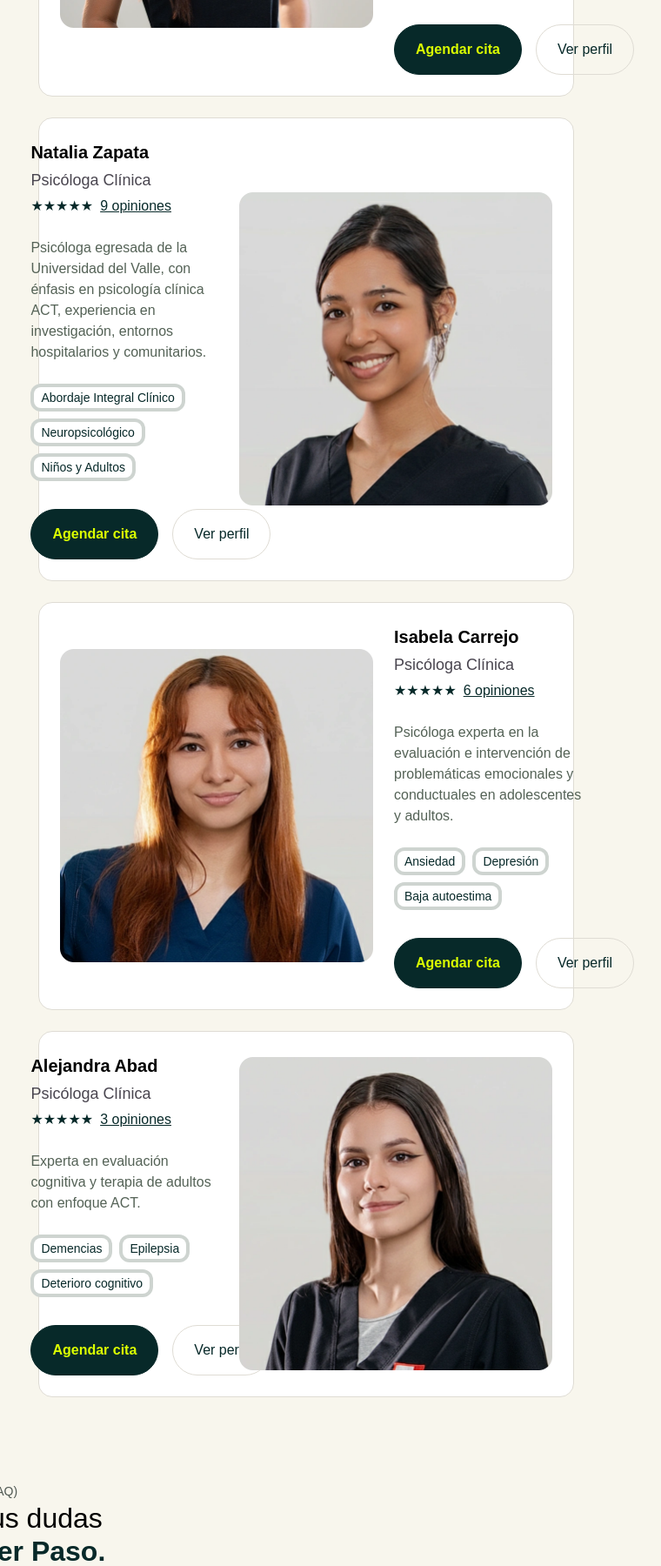
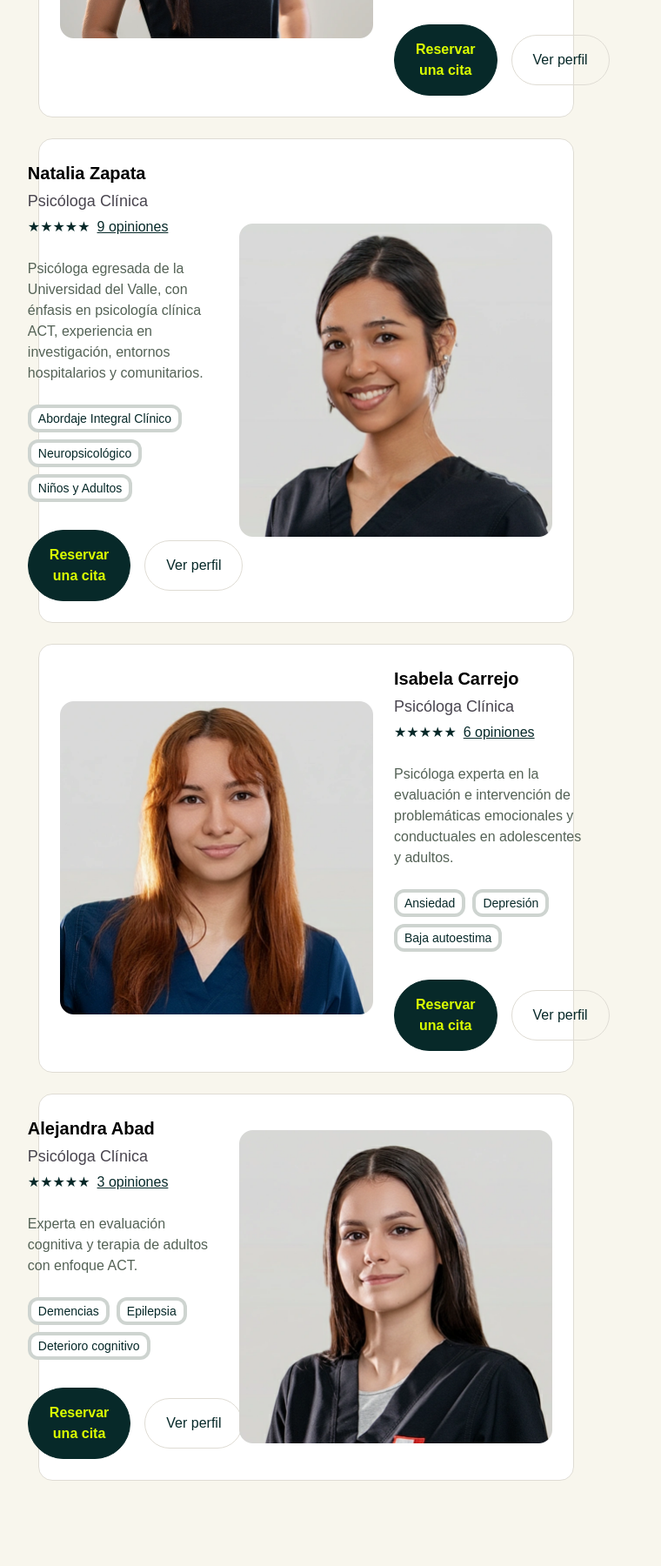
Before and after one commit to ivankstro7/Cronopioneuro, a plain HTML site: page profesionales.html in a window 1280 px wide. Shown: the part 1000-2800 px from the top of the page at 87% size, without its empty margins (288-1048 px from the left). Drawn offline with nearby package versions, Linux system fonts and the light colour scheme.

Commit message:
Update profesionales.html

```diff
--- a/profesionales.html
+++ b/profesionales.html
@@ -8,7 +8,8 @@
     <!-- Meta tags para SEO y compartir en redes -->
     <meta name="description"
         content="Conoce a nuestro equipo de psicólogas y neuropsicólogos en Cali: evaluación neuropsicológica, terapia ACT, psicología clínica y acompañamiento especializado.">
-    <meta name="keywords" content="profesionales de psicología, neuropsicología, equipo clínico, psicóloga clínica, neuropsicóloga, terapias ACT, Cali">
+    <meta name="keywords"
+        content="profesionales de psicología, neuropsicología, equipo clínico, psicóloga clínica, neuropsicóloga, terapias ACT, Cali">
     <meta name="author" content="Cronopio Neuro">
 
     <!-- Open Graph (para WhatsApp, Facebook, etc.) -->
@@ -72,7 +73,7 @@
 
 <body>
     <!-- Topbar Promocional -->
-    <div class="top-bar text-white py-2">
+    <div class="top-bar text-white py-2" data-aos="fade-down" data-aos-delay="100">
         <div class="container d-flex justify-content-between align-items-center small">
             <span class="d-none d-md-inline">Cronopio · Centro de Neurociencias e Intervención Clínica</span>
             <span class="mx-auto mx-md-0 d-block d-md-none text-center">Sesión de Conocimiento con tarifa
@@ -82,7 +83,7 @@
         </div>
     </div>
     <!-- Header / Navbar -->
-    <nav class="navbar navbar-expand-xl sticky-top">
+    <nav class="navbar navbar-expand-xl sticky-top" data-aos="fade-down" data-aos-delay="100">
         <div class="container">
             <a class="navbar-brand" href="index.html">
                 <img src="assets/img/01.hero_image/logo_primary.webp" alt="Cronopio Logo" height="45">
@@ -245,22 +246,23 @@
         <div class="container col-12 col-xl-6 offset-xl-3">
             <!-- Párrafo + mascota: fila desktop, columna mobile (párrafo primero) -->
             <div class="row align-items-center mb-5">
-                <h2 class="mb-5 d-block d-md-none">
+                <h2 class="mb-5 d-block d-md-none" data-aos="fade-in" data-aos-delay="300">
                     Tu proceso está guiado por
                     <strong class="color-text-brand">especialistas,</strong> no por
                     algoritmos.
                 </h2>
-                <h2 class="mb-5 d-none d-md-block">
+                <h2 class="mb-5 d-none d-md-block" data-aos="fade-in" data-aos-delay="300">
                     Tu proceso está guiado por<br>
                     <strong class="color-text-brand">especialistas,</strong> no por<br>
                     algoritmos.
                 </h2>
-                <div class="d-flex flex-column flex-md-row">
+                <div class="d-flex flex-column flex-md-row" data-aos="fade-in" data-aos-delay="300">
                     <p class="mb-0">
                         Conoce al equipo de profesionales que aporta experiencia, calidez y compromiso científico para
                         garantizar que tu camino hacia el bienestar sea efectivo y seguro.
                     </p>
-                    <div class="col-12 col-md-6 d-flex justify-content-md-end justify-content-start mt-3 mt-md-0">
+                    <div class="col-12 col-md-6 d-flex justify-content-md-end justify-content-start mt-3 mt-md-0"
+                        data-aos="fade-down" data-aos-delay="300">
                         <img src="assets/img/08.profesionales/Mascota-cronopio.webp" alt="Mascota Cronopio"
                             class="imagen-mascota" style="width:250px;height:250px;object-fit:contain;">
                     </div>
@@ -268,7 +270,7 @@
             </div>
             <div class="row g-4">
                 <!-- Tania -->
-                <div class="col-12 mt-0">
+                <div class="col-12 mt-0" data-aos="fade-up" data-aos-delay="100">
                     <div
                         class="card d-flex flex-column flex-lg-row align-items-lg-center p-4 h-100 background-neutro-050 gap-3 gap-lg-4">
                         <div class="imagen-profesional">
@@ -299,10 +301,12 @@
                                         cognitivo</span></div>
                             </div>
                             <div class="d-flex flex-column flex-md-row align-items-center mt-auto pt-2 gap-3">
-                                <a href="https://wa.me/573042725677" target="_blank" rel="noopener noreferrer"
-                                    class="col-12 col-md-auto btn btn-primary text-on-brand"
-                                    aria-label="Contactar por WhatsApp" title="Contactar por WhatsApp">
-                                    Agendar cita</a>
+                                <a id="zl-url" class="zl-url btn btn-primary"
+                                    href="https://www.doctoralia.co/tania-jaramillo-gil/neuropsicologo/cali"
+                                    target="_blank" rel="nofollow" data-zlw-doctor="tania-jaramillo-gil"
+                                    data-zlw-type="big_with_calendar" data-zlw-opinion="false"
+                                    data-zlw-hide-branding="true" data-zlw-saas-only="false"
+                                    data-zlw-a11y-title="Widget de reserva de citas médicas">Reservar una cita</a>
                                 <a href="tania-jaramillo.html"
                                     class="col-12 col-md-auto btn-link text-decoration-none text-center">Ver perfil</a>
                             </div>
@@ -310,7 +314,7 @@
                     </div>
                 </div>
                 <!-- Natalia -->
-                <div class="col-12">
+                <div class="col-12" data-aos="fade-up" data-aos-delay="200">
                     <div
                         class="card d-flex flex-column flex-lg-row-reverse align-items-lg-center p-4 h-100 background-neutro-050 gap-3 gap-lg-4">
                         <div class="imagen-profesional">
@@ -343,10 +347,11 @@
                                 </div>
                             </div>
                             <div class="d-flex flex-column flex-md-row align-items-center mt-auto pt-2 gap-3">
-                                <a href="https://wa.me/573042725677" target="_blank" rel="noopener noreferrer"
-                                    class="col-12 col-md-auto btn btn-primary text-on-brand"
-                                    aria-label="Contactar por WhatsApp" title="Contactar por WhatsApp">
-                                    Agendar cita</a>
+                                <a id="zl-url" class="zl-url btn btn-primary" target="_blank"
+                                    href="https://www.doctoralia.co/natalia-zapata-posso/psicologo/cali#" rel="nofollow"
+                                    data-zlw-doctor="natalia-zapata-posso" data-zlw-type="big_with_calendar"
+                                    data-zlw-opinion="false" data-zlw-hide-branding="true" data-zlw-saas-only="true"
+                                    data-zlw-a11y-title="Widget de reserva de citas médicas">Reservar una cita</a>
                                 <a href="natalia-Zapata.html"
                                     class="col-12 col-md-auto btn-link text-decoration-none text-center">Ver perfil</a>
                             </div>
@@ -354,7 +359,7 @@
                     </div>
                 </div>
                 <!-- Isabela -->
-                <div class="col-12">
+                <div class="col-12" data-aos="fade-up" data-aos-delay="300">
                     <div
                         class="card card d-flex flex-column flex-lg-row align-items-lg-center p-4 h-100 background-neutro-050 gap-3 gap-lg-4">
                         <div class="imagen-profesional">
@@ -384,10 +389,12 @@
                                         autoestima</span></div>
                             </div>
                             <div class="d-flex flex-column flex-md-row align-items-center mt-auto pt-2 gap-3">
-                                <a href="https://wa.me/573042725677" target="_blank" rel="noopener noreferrer"
-                                    class="col-12 col-md-auto btn btn-primary text-on-brand"
-                                    aria-label="Contactar por WhatsApp" title="Contactar por WhatsApp">
-                                    Agendar cita</a>
+                                <a id="zl-url" class="zl-url btn btn-primary" target="_blank"
+                                    href="https://www.doctoralia.co/isabela-carrejo-hurtado/psicologo/cali"
+                                    rel="nofollow" data-zlw-doctor="isabela-carrejo-hurtado"
+                                    data-zlw-type="big_with_calendar" data-zlw-opinion="false"
+                                    data-zlw-hide-branding="true" data-zlw-saas-only="true"
+                                    data-zlw-a11y-title="Widget de reserva de citas médicas">Reservar una cita</a>
                                 <a href="isabela-carrejo.html"
                                     class="col-12 col-md-auto btn-link text-decoration-none text-center">Ver perfil</a>
                             </div>
@@ -395,7 +402,7 @@
                     </div>
                 </div>
                 <!-- Alejandra -->
-                <div class="col-12">
+                <div class="col-12" data-aos="fade-up" data-aos-delay="400">
                     <div
                         class="card card d-flex flex-column flex-lg-row-reverse align-items-lg-center p-4 h-100 background-neutro-050 gap-3 gap-lg-4">
                         <div class="imagen-profesional">
@@ -425,10 +432,12 @@
                                         cognitivo</span></div>
                             </div>
                             <div class="d-flex flex-column flex-md-row align-items-center mt-auto pt-2 gap-3">
-                                <a href="https://wa.me/573042725677" target="_blank" rel="noopener noreferrer"
-                                    class="col-12 col-md-auto btn btn-primary text-on-brand"
-                                    aria-label="Contactar por WhatsApp" title="Contactar por WhatsApp">
-                                    Agendar cita</a>
+                                <a id="zl-url" class="zl-url btn btn-primary"
+                                    href="https://www.doctoralia.co/maria-alejandra-victoria-abad/psicologo/cali"
+                                    target="_blank" rel="nofollow" data-zlw-doctor="maria-alejandra-victoria-abad"
+                                    data-zlw-type="big_with_calendar" data-zlw-opinion="false"
+                                    data-zlw-hide-branding="true" data-zlw-saas-only="true"
+                                    data-zlw-a11y-title="Widget de reserva de citas médicas">Reservar una cita</a>
                                 <a href="alejandra-abad.html"
                                     class="col-12 col-md-auto btn-link text-decoration-none text-center">Ver perfil</a>
                             </div>
@@ -1179,6 +1188,14 @@
 
     <script src="https://cdn.jsdelivr.net/npm/bootstrap@5.3.2/dist/js/bootstrap.bundle.min.js"></script>
     <script src="https://unpkg.com/aos@2.3.1/dist/aos.js"></script>
+
+    <script>
+        AOS.init({
+            duration: 800, /* Duración de la animación en milisegundos (0.8s) */
+            once: true,    /* true = la animación solo pasa una vez al bajar (recomendado para no marear) */
+            offset: 100    /* Comienza la animación un poco antes de que el elemento sea visible */
+        });
+    </script>
 </body>
 
 </html>
```
